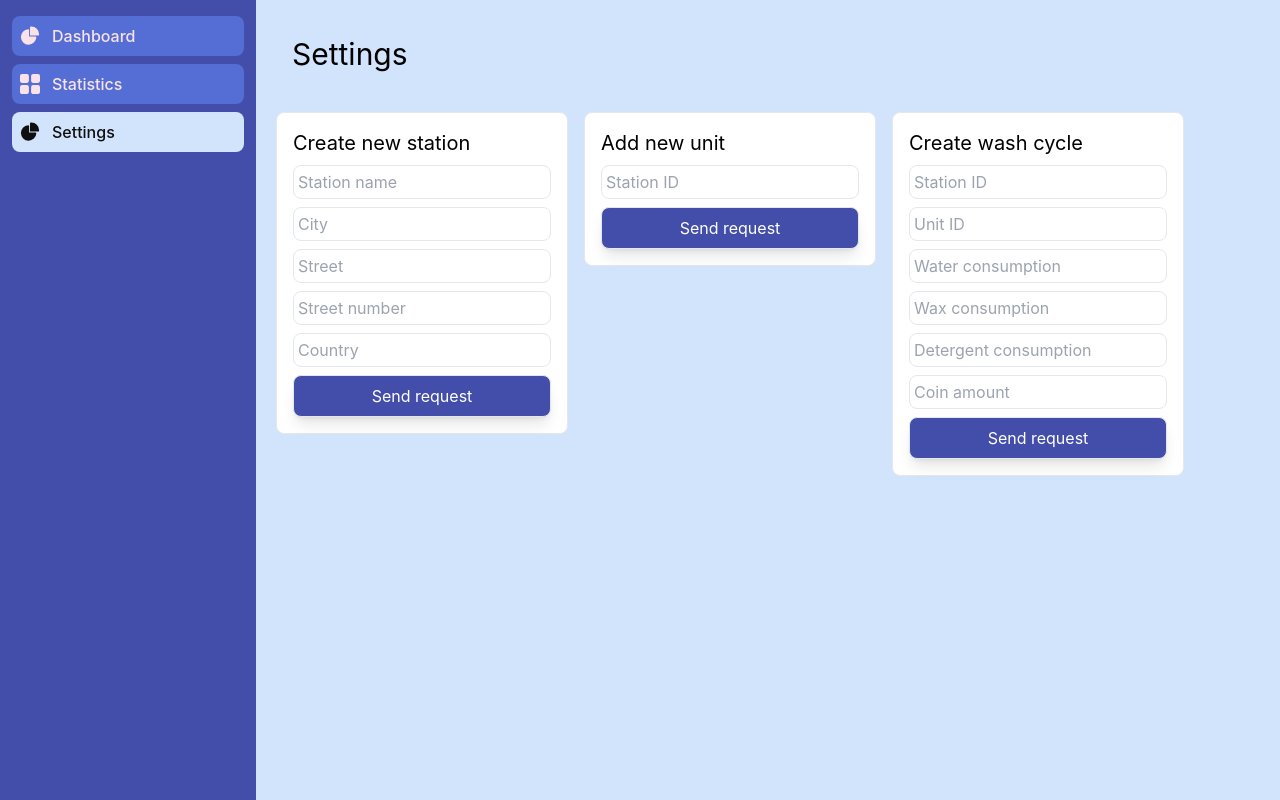
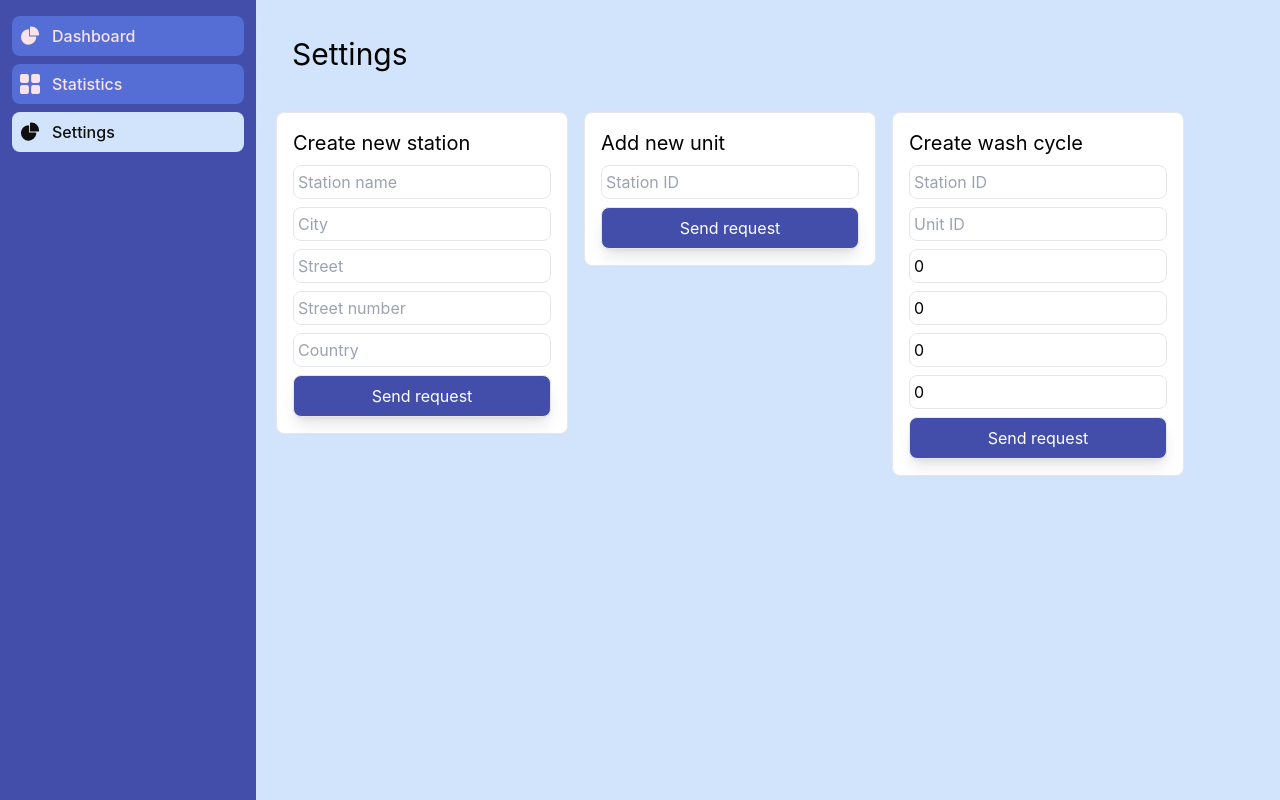
Before and after one commit to milardich/carwash-monitor, a Vue app: page /settings in a window 1280 px wide. Built offline with nearby package versions, Linux system fonts and the light colour scheme.

Commit message:
added createUnit and createWashCycle in settings

```diff
--- a/src/api/unit.api.ts
+++ b/src/api/unit.api.ts
@@ -1,5 +1,5 @@
 import axios from 'axios';
-
+import { type Station } from './station.api';
 
 export interface Unit {
     unitId: number;
@@ -60,3 +60,12 @@ export async function changeUnitStatus(stationId: number, unitId: number, unitSt
         throw(error);
     }
 }
+
+export async function createUnit(stationId?: number): Promise<Station> {
+    try {
+        const { data } = await axiosClient.post(`/station/${stationId}/unit`);
+        return data;
+    } catch (error) {
+        throw (error);
+    }
+}
--- /dev/null
+++ b/src/api/washCycle.api.ts
@@ -0,0 +1,44 @@
+import axios from "axios";
+
+const axiosClient = axios.create({
+    baseURL: import.meta.env.VITE_CARWASH_API_BASE_URL,
+});
+
+export interface WashCycleRequest {
+    waterConsumption: number;
+    detergentConsumption: number;
+    waxConsumption: number;
+    coinAmount: number;
+}
+
+export interface WashCycle {
+    washCycleId: number;
+    stationId: number;
+    unitId: number;
+    washCycleDate: string,
+    coinAmount: number;
+    waterConsumption: number;
+    detergentConsumption: number;
+    waxConsumption: number;
+}
+
+export async function createWashCycle(request: WashCycleRequest, stationId?: number, unitId?: number): Promise<WashCycle> {
+    try {
+        const { data } = await axiosClient.post(`/station/${stationId}/unit/${unitId}/wash-cycle`,
+            {
+                waterConsumption: request.waterConsumption,
+                detergentConsumption: request.detergentConsumption,
+                waxConsumption: request.waxConsumption,
+                coinAmount: request.coinAmount
+            },
+            {
+                headers: {
+                    'Content-Type': 'application/json'
+                }
+            }
+        );
+        return data;
+    } catch (error) {
+        throw (error);
+    }
+}
--- a/src/views/SettingsView.vue
+++ b/src/views/SettingsView.vue
@@ -1,14 +1,31 @@
 <script setup lang="ts">
 import { type CreateStationRequest, createStation } from '@/api/station.api';
+import { createUnit } from '@/api/unit.api';
+import { createWashCycle, type WashCycleRequest } from '@/api/washCycle.api';
 import { reactive, ref } from 'vue';
 
-const createStationRequest = reactive<CreateStationRequest>({
+// station
+const stationRequest = reactive<CreateStationRequest>({
     stationName: '',
     city: '',
     streetName: '',
     streetNumber: '',
     country: ''
 });
+
+// for createUnit request
+const unitRequestStationId = ref<number>();
+
+// washcycle
+const washCycleRequest = reactive<WashCycleRequest>({
+    waterConsumption: 0.0,
+    waxConsumption: 0.0,
+    detergentConsumption: 0.0,
+    coinAmount: 0
+});
+const washCycleRequestStationId = ref<number>();
+const washCycleRequestUnitId = ref<number>();
+
 
 </script>
 
@@ -26,28 +43,28 @@ const createStationRequest = reactive<CreateStationRequest>({
             <div class="text-xl">Create new station</div>
             <div class="mt-2">
                 <div class="mt-2">
-                    <input v-model="createStationRequest.stationName" type="text" id="small-input"
-                        placeholder="Station name" class="rounded-lg border p-1">
-                </div>
-                <div class="mt-2">
-                    <input v-model="createStationRequest.city" type="text" id="small-input" placeholder="City"
+                    <input v-model="stationRequest.stationName" type="text" id="small-input" placeholder="Station name"
                         class="rounded-lg border p-1">
                 </div>
                 <div class="mt-2">
-                    <input v-model="createStationRequest.streetName" type="text" id="small-input" placeholder="Street"
+                    <input v-model="stationRequest.city" type="text" id="small-input" placeholder="City"
                         class="rounded-lg border p-1">
                 </div>
                 <div class="mt-2">
-                    <input v-model="createStationRequest.streetNumber" type="text" id="small-input"
+                    <input v-model="stationRequest.streetName" type="text" id="small-input" placeholder="Street"
+                        class="rounded-lg border p-1">
+                </div>
+                <div class="mt-2">
+                    <input v-model="stationRequest.streetNumber" type="text" id="small-input"
                         placeholder="Street number" class="rounded-lg border p-1">
                 </div>
                 <div class="mt-2">
-                    <input v-model="createStationRequest.country" type="text" id="small-input" placeholder="Country"
+                    <input v-model="stationRequest.country" type="text" id="small-input" placeholder="Country"
                         class="rounded-lg border p-1">
                 </div>
             </div>
             <div class="mt-2">
-                <button type="button" @click="createStation(createStationRequest)"
+                <button type="button" @click="createStation(stationRequest)"
                     class="w-full shadow-lg text-center p-2 rounded-lg border send-request-button">Send
                     request</button>
             </div>
@@ -59,11 +76,12 @@ const createStationRequest = reactive<CreateStationRequest>({
             <div class="text-xl">Add new unit</div>
             <div class="mt-2">
                 <div class="mt-2">
-                    <input type="text" id="small-input" placeholder="Station ID" class="rounded-lg border p-1">
+                    <input v-model="unitRequestStationId" type="text" id="small-input" placeholder="Station ID"
+                        class="rounded-lg border p-1">
                 </div>
             </div>
             <div class="mt-2 inset-x-0 bottom-0">
-                <button type="button"
+                <button type="button" @click="createUnit(unitRequestStationId)"
                     class="w-full shadow-lg text-center p-2 rounded-lg border send-request-button">Send
                     request</button>
             </div>
@@ -75,27 +93,33 @@ const createStationRequest = reactive<CreateStationRequest>({
             <div class="text-xl">Create wash cycle</div>
             <div class="mt-2">
                 <div class="mt-2">
-                    <input type="text" id="small-input" placeholder="Station ID" class="rounded-lg border p-1">
-                </div>
-                <div class="mt-2">
-                    <input type="text" id="small-input" placeholder="Unit ID" class="rounded-lg border p-1">
-                </div>
-                <div class="mt-2">
-                    <input type="text" id="small-input" placeholder="Water consumption" class="rounded-lg border p-1">
-                </div>
-                <div class="mt-2">
-                    <input type="text" id="small-input" placeholder="Wax consumption" class="rounded-lg border p-1">
-                </div>
-                <div class="mt-2">
-                    <input type="text" id="small-input" placeholder="Detergent consumption"
+                    <input v-model="washCycleRequestStationId" type="text" id="small-input" placeholder="Station ID"
                         class="rounded-lg border p-1">
                 </div>
                 <div class="mt-2">
-                    <input type="text" id="small-input" placeholder="Coin amount" class="rounded-lg border p-1">
+                    <input v-model="washCycleRequestUnitId" type="text" id="small-input" placeholder="Unit ID"
+                        class="rounded-lg border p-1">
+                </div>
+                <div class="mt-2">
+                    <input v-model="washCycleRequest.waterConsumption" type="text" id="small-input"
+                        placeholder="Water consumption" class="rounded-lg border p-1">
+                </div>
+                <div class="mt-2">
+                    <input v-model="washCycleRequest.waxConsumption" type="text" id="small-input"
+                        placeholder="Wax consumption" class="rounded-lg border p-1">
+                </div>
+                <div class="mt-2">
+                    <input v-model="washCycleRequest.detergentConsumption" type="text" id="small-input"
+                        placeholder="Detergent consumption" class="rounded-lg border p-1">
+                </div>
+                <div class="mt-2">
+                    <input v-model="washCycleRequest.coinAmount" type="text" id="small-input" placeholder="Coin amount"
+                        class="rounded-lg border p-1">
                 </div>
             </div>
             <div class="mt-2 inset-x-0 bottom-0">
                 <button type="button"
+                    @click="createWashCycle(washCycleRequest, washCycleRequestStationId, washCycleRequestUnitId)"
                     class="w-full shadow-lg text-center p-2 rounded-lg border send-request-button">Send
                     request</button>
             </div>
@@ -110,7 +134,7 @@ const createStationRequest = reactive<CreateStationRequest>({
 
 
     <!-- <div>
-        <h2>Wash cycle -> POST: /api/station/{stationId}/unit/{unitId}/wash-cycle</h2>
+        <h2>Wash cycle -> POST: /api/station/{unitRequestStationId}/unit/{unitId}/wash-cycle</h2>
         <table>
             <tr>
                 <td>
```
